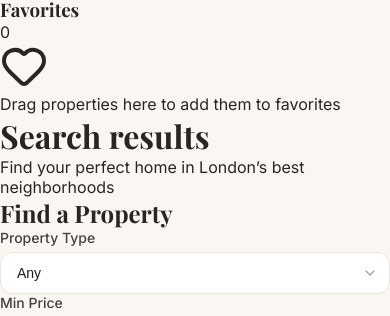
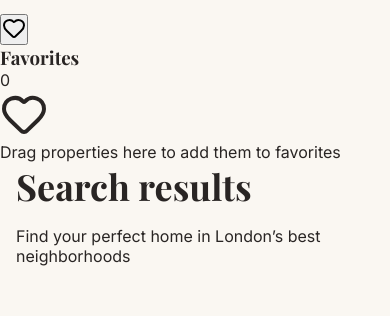
Before and after one commit to p3achijaii/react-coursework, a React (Vite) app: page /find-property in a window 390 px wide. Shown: the part 115-431 px from the top of the page. Built offline with nearby package versions, Linux system fonts and the light colour scheme.

Commit message:
add responsive layout and header styles for findproperty page

```diff
--- a/src/pages/FindProperty/FindProperty.module.css
+++ b/src/pages/FindProperty/FindProperty.module.css
@@ -0,0 +1,39 @@
+.page {
+  min-height: 100vh;
+  padding: 3rem 0;
+}
+
+.container {
+  max-width: 80rem;
+  margin: 0 auto;
+  padding: 0 1rem;
+}
+
+@media (min-width: 640px) {
+  .container {
+    padding: 0 1.5rem;
+  }
+}
+
+@media (min-width: 1024px) {
+  .container {
+    padding: 0 2rem;
+  }
+}
+
+.header {
+  margin-bottom: 3rem;
+}
+
+.title {
+  font-size: 2.25rem;
+  font-weight: 700;
+  color: var(--color-stone-800);
+  margin-bottom: 1rem;
+}
+
+@media (min-width: 768px) {
+  .title {
+    font-size: 3rem;
+  }
+}
```
